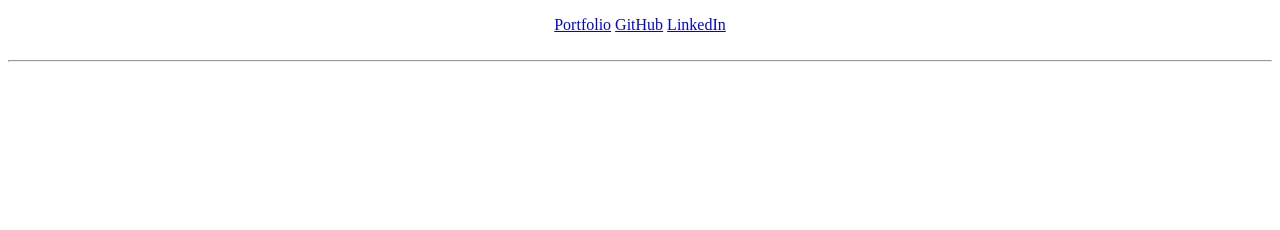
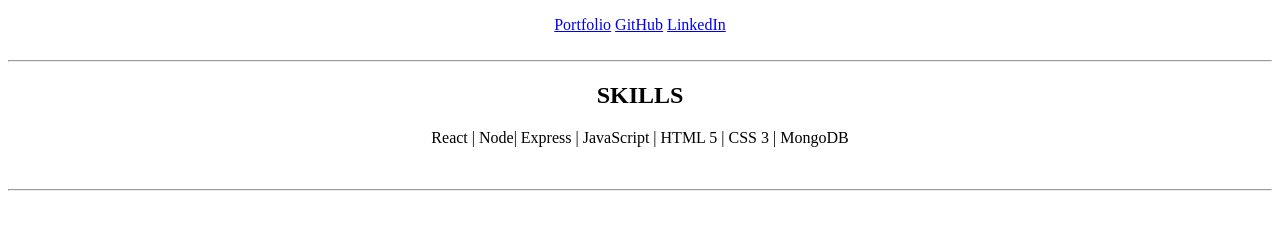
Before and after one commit to KishoreBabu420/html-basic-resume, a plain HTML site: page index.html in a window 1280 px wide. Shown: the part 126-356 px from the top of the page. Drawn offline with Linux system fonts and the light colour scheme.

Commit message:
add skills section

```diff
--- a/index.html
+++ b/index.html
@@ -20,3 +20,13 @@
   <hr />
 </div>
 <!-- contact details -->
+<!-- skill section -->
+<div align="center">
+  <h2>SKILLS</h2>
+  <div>
+    <p>React | Node| Express | JavaScript | HTML 5 | CSS 3 | MongoDB</p>
+  </div>
+  <br />
+  <hr />
+</div>
+<!-- skill section -->
```
